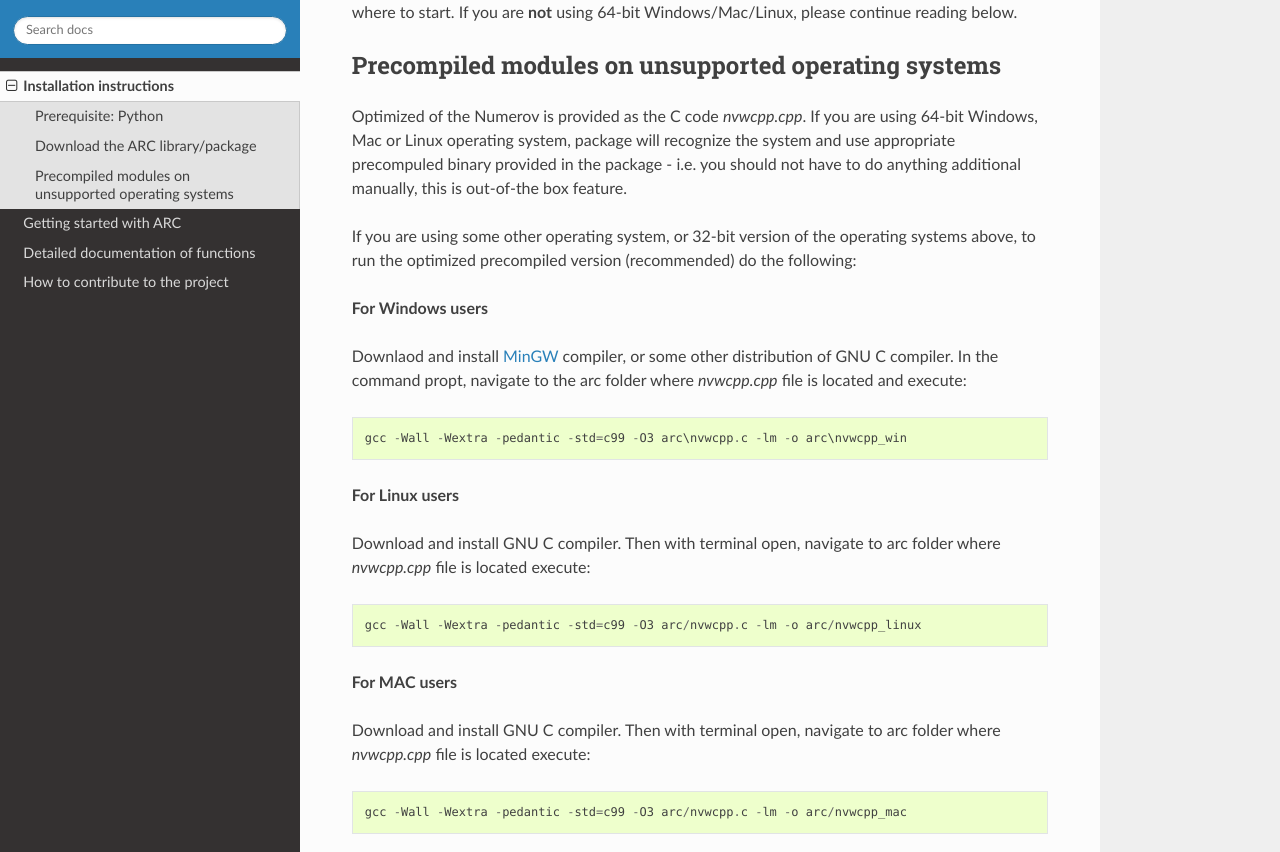
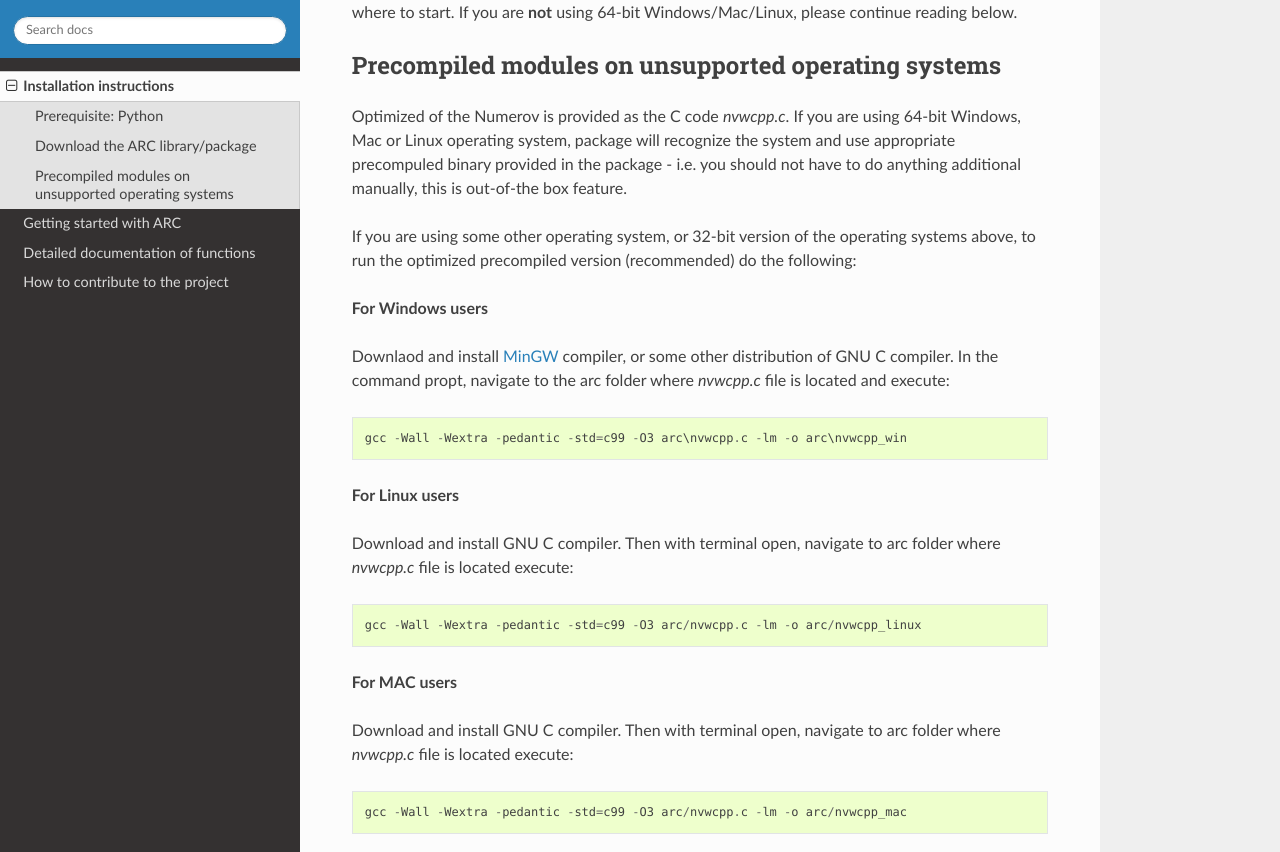
Before and after one commit to nikolasibalic/ARC-Alkali-Rydberg-Calculator, a Sphinx documentation site: the page built from doc/installation.rst, in a window 1280 px wide and 1400 px high, scrolled down 539 px. Shown: the part 151-1003 px from the top of the window. Built offline with Sphinx 7.4.7 and the Read the Docs theme 2.0.0, drawn with Linux system fonts in a browser that asks for light colours.

Commit message:
changed nvwcpp.cpp to nvwcpp.c
Now we are using C code, not C++

```diff
--- a/doc/installation.rst
+++ b/doc/installation.rst
@@ -23,26 +23,26 @@ That is all, enjoy using ARC package. Check :ref:`get-started-page` to see some
 Precompiled modules on unsupported operating systems
 ----------------------------------------------------
 
-Optimized of the Numerov is provided as the C code `nvwcpp.cpp`. If you are using 64-bit Windows, Mac or Linux operating system, package will recognize the system and use appropriate precompuled binary provided in the package - i.e. you should not have to do anything additional manually, this is out-of-the box feature.
+Optimized of the Numerov is provided as the C code `nvwcpp.c`. If you are using 64-bit Windows, Mac or Linux operating system, package will recognize the system and use appropriate precompuled binary provided in the package - i.e. you should not have to do anything additional manually, this is out-of-the box feature.
 
 If you are using some other operating system, or 32-bit version of the operating systems above, to run the optimized precompiled version (recommended) do the following:
 
 **For Windows users**
 
-Downlaod and install `MinGW <http://www.mingw.org/>`_ compiler, or some other distribution of GNU C compiler. In the command propt, navigate to the arc folder where `nvwcpp.cpp` file is located and execute::
+Downlaod and install `MinGW <http://www.mingw.org/>`_ compiler, or some other distribution of GNU C compiler. In the command propt, navigate to the arc folder where `nvwcpp.c` file is located and execute::
 
     gcc -Wall -Wextra -pedantic -std=c99 -O3 arc\nvwcpp.c -lm -o arc\nvwcpp_win
 
 **For Linux users**
 
-Download and install GNU C compiler. Then with terminal open, navigate to arc folder where `nvwcpp.cpp` file is located execute::
+Download and install GNU C compiler. Then with terminal open, navigate to arc folder where `nvwcpp.c` file is located execute::
 
     gcc -Wall -Wextra -pedantic -std=c99 -O3 arc/nvwcpp.c -lm -o arc/nvwcpp_linux
 
 
 **For MAC users**
 
-Download and install GNU C compiler. Then with terminal open, navigate to arc folder where `nvwcpp.cpp` file is located execute::
+Download and install GNU C compiler. Then with terminal open, navigate to arc folder where `nvwcpp.c` file is located execute::
 
     gcc -Wall -Wextra -pedantic -std=c99 -O3 arc/nvwcpp.c -lm -o arc/nvwcpp_mac
 
```
